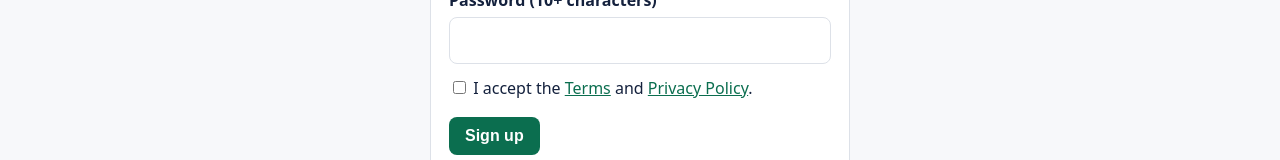
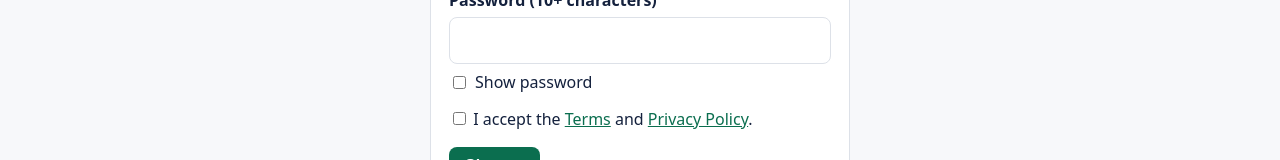
Before and after one commit to niskieronnie-prog/-ea-market, a Next.js app: page /register in a window 1280 px wide. Shown: the part 381-541 px from the top of the page. Built offline with nearby package versions, Linux system fonts and the light colour scheme; no server answers.

Commit message:
Add password visibility toggle

```diff
--- a/src/app/login/page.tsx
+++ b/src/app/login/page.tsx
@@ -1,5 +1,6 @@
 import Link from "next/link";
 import { signIn } from "@/app/auth/actions";
+import PasswordField from "@/components/PasswordField";
 export const metadata = { title: "Log in" };
 
 export default async function Login({ searchParams }: { searchParams: Promise<{ error?: string; message?: string }> }) {
@@ -13,7 +14,7 @@ export default async function Login({ searchParams }: { searchParams: Promise<{
         <label htmlFor="email">Email</label>
         <input id="email" name="email" type="email" autoComplete="email" required />
         <label htmlFor="password">Password</label>
-        <input id="password" name="password" type="password" autoComplete="current-password" required />
+        <PasswordField id="password" name="password" autoComplete="current-password" required />
         <p><button className="btn">Log in</button></p>
       </form>
       <p>No account? <Link href="/register">Sign up</Link></p>
--- a/src/app/register/page.tsx
+++ b/src/app/register/page.tsx
@@ -1,5 +1,6 @@
 import Link from "next/link";
 import { signUp } from "@/app/auth/actions";
+import PasswordField from "@/components/PasswordField";
 export const metadata = { title: "Sign up" };
 
 export default async function Register({ searchParams }: { searchParams: Promise<{ error?: string }> }) {
@@ -13,7 +14,7 @@ export default async function Register({ searchParams }: { searchParams: Promise
         <label htmlFor="email">Email</label>
         <input id="email" name="email" type="email" autoComplete="email" required />
         <label htmlFor="password">Password (10+ characters)</label>
-        <input id="password" name="password" type="password" autoComplete="new-password" minLength={10} required />
+        <PasswordField id="password" name="password" autoComplete="new-password" minLength={10} required />
         <label style={{ fontWeight: 400 }}><input type="checkbox" name="terms" style={{ width: "auto" }} required /> I accept the <Link href="/legal/terms">Terms</Link> and <Link href="/legal/privacy">Privacy Policy</Link>.</label>
         <p><button className="btn">Sign up</button></p>
       </form>
--- /dev/null
+++ b/src/components/PasswordField.tsx
@@ -0,0 +1,40 @@
+"use client";
+
+import { useState } from "react";
+
+type PasswordFieldProps = {
+  id: string;
+  name: string;
+  autoComplete: "current-password" | "new-password";
+  minLength?: number;
+  required?: boolean;
+};
+
+export default function PasswordField({ id, name, autoComplete, minLength, required }: PasswordFieldProps) {
+  const [visible, setVisible] = useState(false);
+  const visibilityId = `${id}-visibility`;
+
+  return (
+    <>
+      <input
+        id={id}
+        name={name}
+        type={visible ? "text" : "password"}
+        autoComplete={autoComplete}
+        minLength={minLength}
+        required={required}
+      />
+      <label htmlFor={visibilityId} style={{ display: "flex", gap: 6, alignItems: "center", margin: "6px 0 0", fontWeight: 400 }}>
+        <input
+          id={visibilityId}
+          type="checkbox"
+          checked={visible}
+          onChange={(event) => setVisible(event.target.checked)}
+          aria-controls={id}
+          style={{ width: "auto" }}
+        />
+        Show password
+      </label>
+    </>
+  );
+}
```
